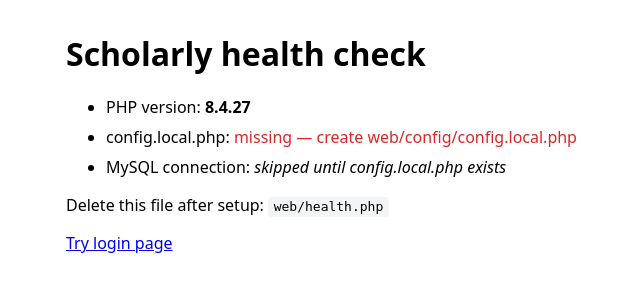
After one commit to RoboticNoob-sketch/scholar, a PHP site: page /health.php in a window 1280 px wide. The commit adds this page. Shown: the top 300 px of the page, without its empty margins (214-854 px from the left). Run offline with PHP 8.4, Linux system fonts and the light colour scheme.

Commit message:
Add health check and clearer database error on Hostinger deploy.
Co-authored-by: Cursor <cursoragent@cursor.com>

```diff
--- /dev/null
+++ b/web/health.php
@@ -0,0 +1,54 @@
+<?php
+
+declare(strict_types=1);
+
+header('Content-Type: text/html; charset=utf-8');
+
+$configPath = __DIR__ . '/config/config.local.php';
+$hasLocal = is_file($configPath);
+
+echo '<!DOCTYPE html><html><head><meta charset="utf-8"><title>Scholarly health check</title>';
+echo '<style>body{font-family:system-ui,sans-serif;max-width:720px;margin:2rem auto;padding:0 1rem}';
+echo 'code{background:#f3f4f6;padding:.15rem .35rem;border-radius:4px}.ok{color:#059669}.bad{color:#dc2626}';
+echo 'li{margin:.5rem 0}</style></head><body>';
+echo '<h1>Scholarly health check</h1><ul>';
+
+echo '<li>PHP version: <strong>' . e(PHP_VERSION) . '</strong></li>';
+echo '<li>config.local.php: ';
+echo $hasLocal ? '<span class="ok">found</span>' : '<span class="bad">missing — create web/config/config.local.php</span>';
+echo '</li>';
+
+if ($hasLocal) {
+    $config = require __DIR__ . '/config/load.php';
+    echo '<li>base_url: <code>' . e($config['base_url'] ?? '') . '</code> (use empty string for domain root)</li>';
+    echo '<li>database: <code>' . e($config['db']['name'] ?? '') . '</code></li>';
+
+    try {
+        require_once __DIR__ . '/includes/db.php';
+        $pdo = db_connect($config);
+        echo '<li>MySQL connection: <span class="ok">OK</span></li>';
+
+        $tables = $pdo->query('SHOW TABLES')->fetchAll(PDO::FETCH_COLUMN);
+        echo '<li>Tables: <strong>' . count($tables) . '</strong>';
+        if ($tables === []) {
+            echo ' <span class="bad">— import database/hostinger-schema.sql in phpMyAdmin</span>';
+        } else {
+            echo ' <span class="ok">— schema looks loaded</span>';
+        }
+        echo '</li>';
+    } catch (Throwable $e) {
+        echo '<li>MySQL connection: <span class="bad">FAILED</span> — check host, database name, user, and password in config.local.php</li>';
+    }
+} else {
+    echo '<li>MySQL connection: <em>skipped until config.local.php exists</em></li>';
+}
+
+echo '</ul>';
+echo '<p>Delete this file after setup: <code>web/health.php</code></p>';
+echo '<p><a href="login.php">Try login page</a></p>';
+echo '</body></html>';
+
+function e(string $value): string
+{
+    return htmlspecialchars($value, ENT_QUOTES, 'UTF-8');
+}
```
Also changed, not shown: web/includes/bootstrap.php (+27 -1 lines).
